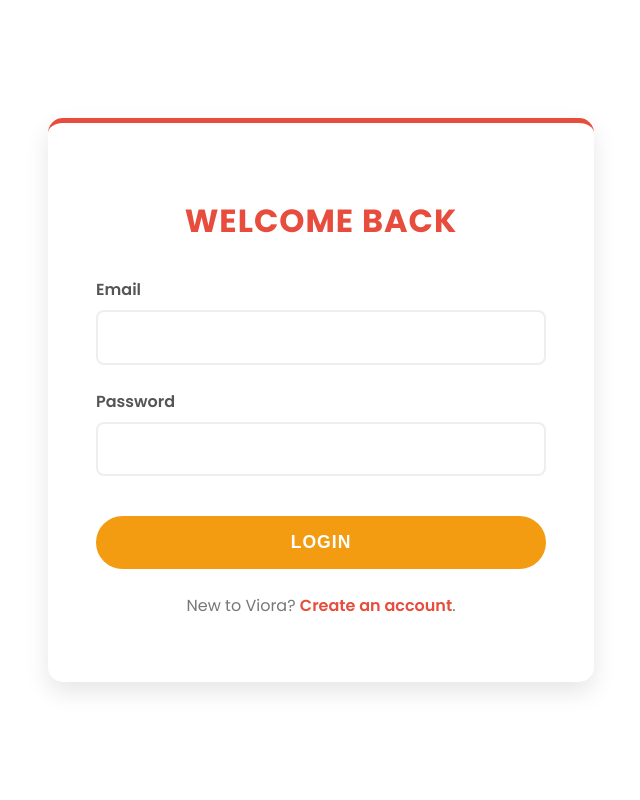
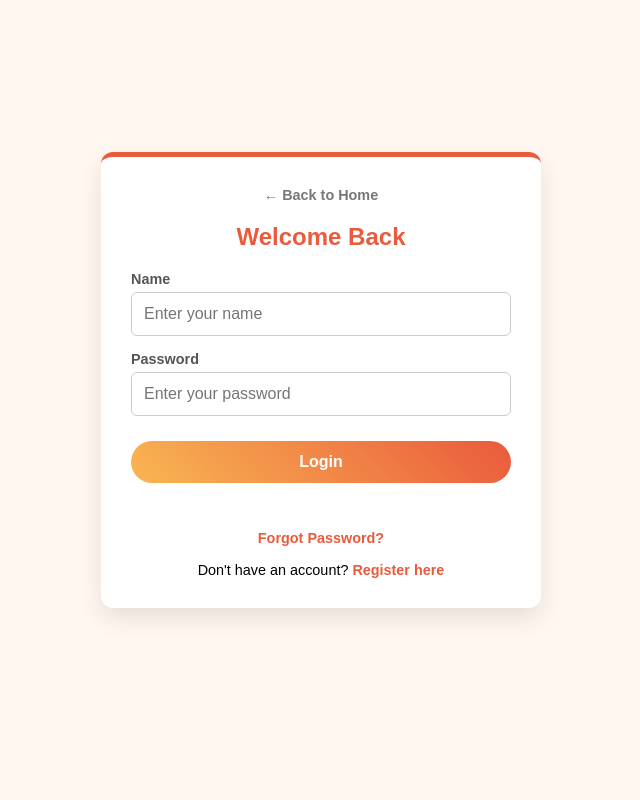
Before and after one commit to aarohiimiishra/CS_PROJECT, a Flask app: page /login in a window 1280 px wide. Shown: the whole page, without its empty margins (319-959 px from the left). Run offline with Flask 3, Linux system fonts and the light colour scheme.

Commit message:
Update login.html

```diff
--- a/templates/login.html
+++ b/templates/login.html
@@ -2,36 +2,109 @@
 <html lang="en">
 <head>
     <meta charset="UTF-8">
-    <meta name="viewport" content="width=device-width, initial-scale=1.0">
-    <title>Login - VIORA</title>
-    <!-- Link to main.css for variables and fonts -->
-    <link rel="stylesheet" href="{{ url_for('static', filename='css/main.css') }}">
-    <!-- Link to the new auth.css -->
-    <link rel="stylesheet" href="{{ url_for('static', filename='css/auth.css') }}">
-    <link href="https://fonts.googleapis.com/css2?family=Poppins:wght@400;600;700&display=swap" rel="stylesheet">
+    <title>Viorá - Login</title>
+    <style>
+        body {
+            font-family: 'Poppins', sans-serif;
+            background: #fff7f0;
+            margin: 0;
+            padding: 20px;
+            display: flex;
+            justify-content: center;
+            align-items: center;
+            min-height: 90vh;
+        }
+        .container {
+            width: 380px;
+            background: white;
+            padding: 30px;
+            border-radius: 12px;
+            box-shadow: 0 10px 25px rgba(0,0,0,0.1);
+            border-top: 5px solid #ea5a3c;
+        }
+        h2 { color: #ea5a3c; text-align: center; margin-top: 0; }
+
+        label { font-size: 0.9rem; font-weight: 600; color: #555; display: block; margin-top: 15px; }
+
+        input {
+            width: 100%;
+            padding: 12px;
+            margin-top: 5px;
+            border: 1px solid #ccc;
+            border-radius: 6px;
+            box-sizing: border-box;
+            font-size: 1rem;
+        }
+
+        button {
+            width: 100%;
+            padding: 12px;
+            margin-top: 25px;
+            border-radius: 50px;
+            border: none;
+            background: linear-gradient(45deg, #f9b652, #ea5a3c);
+            color: white;
+            font-weight: bold;
+            cursor: pointer;
+            font-size: 1rem;
+            transition: 0.3s;
+        }
+        button:hover { opacity: 0.9; transform: translateY(-2px); }
+
+        /* Hyperlinks Section */
+        .links {
+            text-align: center;
+            margin-top: 20px;
+            font-size: 0.9rem;
+        }
+        a { color: #ea5a3c; text-decoration: none; font-weight: 600; }
+        a:hover { text-decoration: underline; }
+        .error { color: red; text-align: center; margin-top: 10px; font-size: 0.85rem; min-height: 1.2em; }
+        .nav-home { display: block; text-align: center; margin-bottom: 20px; color: #777; font-size: 0.9rem; }
+    </style>
 </head>
 <body>
-    <div class="auth-container">
+    <div class="container">
+        <a href="index.html" class="nav-home">← Back to Home</a>
         <h2>Welcome Back</h2>
-        <form id="login-form"> <!-- ID added for JavaScript -->
-            <div class="form-group">
-                <label for="email">Email</label>
-                <input type="email" id="email" name="email" required>
-            </div>
-            <div class="form-group">
-                <label for="password">Password</label>
-                <input type="password" id="password" name="password" required>
-            </div>
-            <button type="submit" class="button-primary">Login</button>
-        </form>
+        <label>Name</label>
+        <input type="text" id="loginName" placeholder="Enter your name"
+               oninput="this.value = this.value.replace(/[^a-zA-Z\s]/g, '')">
+        <label>Password</label>
+        <input type="password" id="loginPass" placeholder="Enter your password">
+        <button id="loginBtn">Login</button>
+        <div id="msg" class="error"></div>
+        <div class="links">
+            <a href="forgot.html">Forgot Password?</a>
+            <br><br>
+            Don't have an account? <a href="register.html">Register here</a>
+        </div>
+    </div>
+    <script>
+        document.getElementById('loginBtn').addEventListener('click', function() {
+            const msgDiv = document.getElementById('msg');
+            msgDiv.innerText = "";
+            //input
+            const name = document.getElementById('loginName').value.trim();
+            const pass = document.getElementById('loginPass').value.trim();
+            if (name.length < 2) {
+                msgDiv.innerText = "Error: Name must be at least 2 letters long.";
+                return;
+            }
+            if (pass === "") {
+                msgDiv.innerText = "Error: Please enter your password.";
+                return;
+            }
+            let users = JSON.parse(localStorage.getItem('vioraUsers')) || [];
+            const user = users.find(u => u.name.toLowerCase() === name.toLowerCase() && u.pass === pass);
 
-        <!-- Message area for errors or success -->
-        <div id="auth-message"></div>
-
-        <p>New to Viora? <a href="{{ url_for('register_page') }}">Create an account</a>.</p>
-    </div>
-
-    <!-- Link to this page's JavaScript file -->
-    <script src="{{ url_for('static', filename='js/login.js') }}"></script>
+            if (user) {
+                alert("Login Successful! Welcome, " + user.name);
+                window.location.href = "index.html"; // Redirect to home
+            } else {
+                msgDiv.innerText = "Invalid Name or Password.";
+            }
+        });
+    </script>
 </body>
 </html>
```
